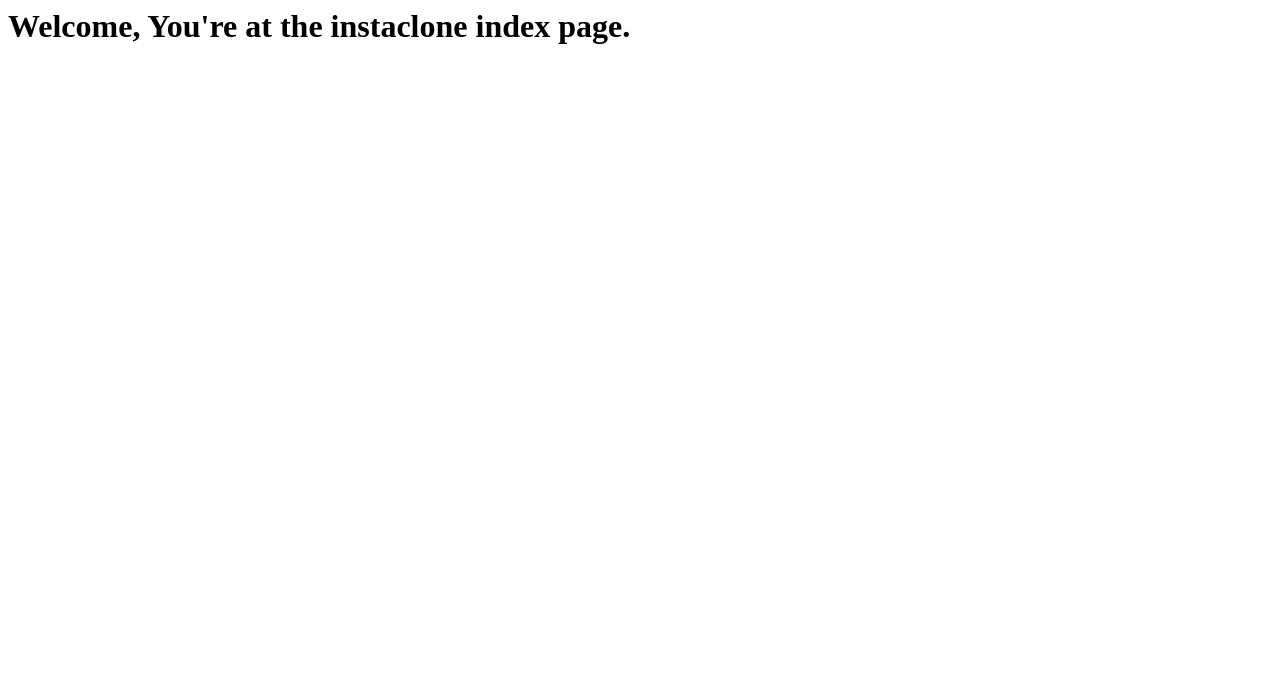
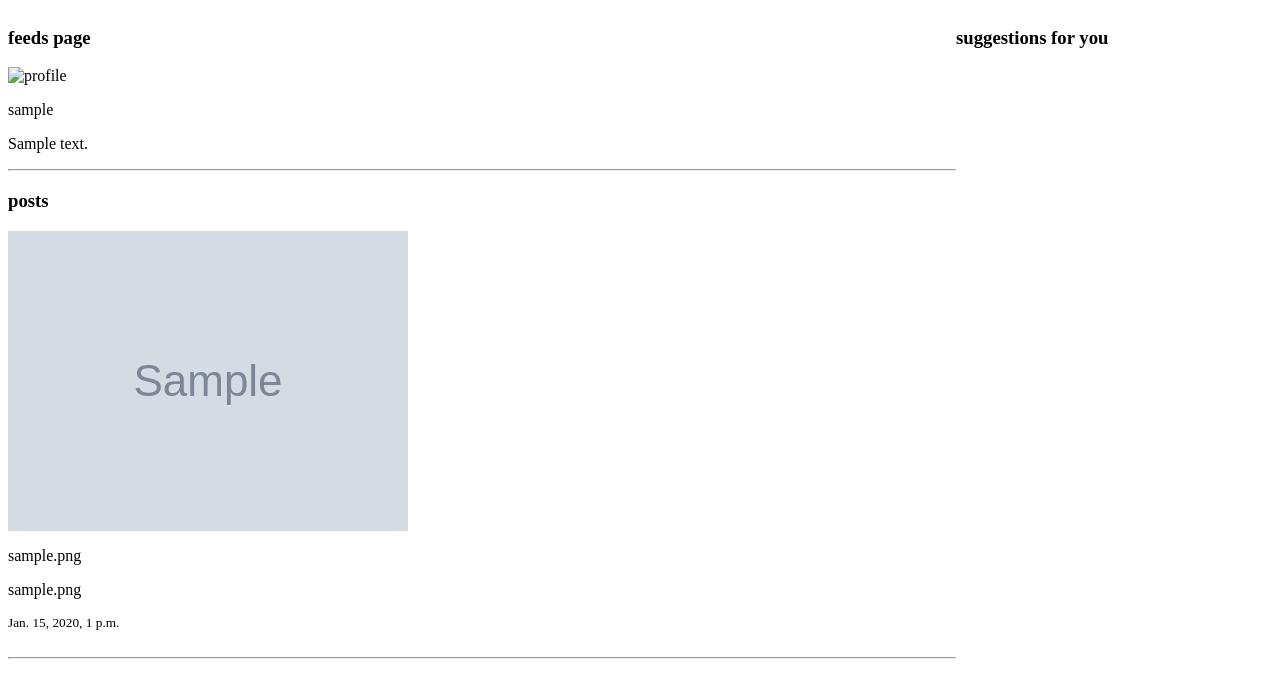
Before and after one commit to Kirugik/instaclone, a Django app: page / in a window 1280 px wide. Shown: the top 698 px of the page. Run offline with Django 4.2, Linux system fonts and the light colour scheme; tables that the repository leaves empty hold one stand-in row (Sample ...).

Commit message:
Display user images in index page

```diff
--- a/photoapp/models.py
+++ b/photoapp/models.py
@@ -9,7 +9,7 @@ class Profile(models.Model):
     bio = models.CharField(max_length=200, blank=True)
 
     def __str__(self):
-        return self.user
+        return self.bio
 
 
 
@@ -20,8 +20,8 @@ class Image(models.Model):
     image_caption = models.TextField(max_length=200, null=True, blank=True)
     posted = models.DateTimeField(auto_now_add=True)
     # author = models.ForeignKey(User, on_delete=models.CASCADE)
-    likes = models.ForeignKey('Like', on_delete=models.CASCADE)
-    comments = models.ForeignKey('Comment', on_delete=models.CASCADE)
+    likes = models.ForeignKey('Like', on_delete=models.CASCADE,null=True, blank=True)
+    comments = models.ForeignKey('Comment', on_delete=models.CASCADE, null=True, blank=True)
 
     class Meta:
         ordering = ['-posted']
--- a/photoapp/templates/photoapp/index.html
+++ b/photoapp/templates/photoapp/index.html
@@ -1 +1,47 @@
-<h1>Welcome, You're at the instaclone index page.</h1>
+<style>
+    .content{
+        display: grid;
+        grid-template-columns: 3fr 1fr;
+    }
+</style>
+
+
+<div class="row">
+    <div class="col-md-2">
+
+    </div>
+    <div class=" content col-md-8">
+        <div class="feeds">
+            <h3>feeds page</h3>
+            {% for profile in profiles %}
+            <img src="" alt="profile">
+            <p>{{profile.user}}</p>
+            <p>{{profile.bio}}</p>
+            <hr>
+            {% endfor %}
+
+
+            <h3>posts</h3>
+            {% for post in posts %}
+            <img src="{{post.image.url}}" alt="image">
+            <p>{{post.image_name}}</p>
+            <p>{{post.image_caption}}</p>
+            <small>{{post.posted}}</small>
+            <br>
+            <br>
+            {% endfor %}
+            <hr>
+
+
+
+
+        </div>
+        <div class="suggestions">
+            <h3>suggestions for you</h3>
+
+            </div>
+    </div>
+    <div class="col-md-2">
+
+    </div>
+</div>
--- a/photoapp/urls.py
+++ b/photoapp/urls.py
@@ -1,5 +1,8 @@
 from django.urls import path
 from . import views
+
+from django.conf import settings
+from django.conf.urls.static import static
 
 urlpatterns = [
     path('', views.index, name='index'),
@@ -7,3 +10,6 @@ urlpatterns = [
     path('login/', views.login, name='login'),
     path('profile/', views.profile, name='profile'),
 ]
+
+if settings.DEBUG:
+    urlpatterns+= static(settings.MEDIA_URL, document_root = settings.MEDIA_ROOT)
--- a/photoapp/views.py
+++ b/photoapp/views.py
@@ -1,10 +1,16 @@
+from django.shortcuts import render, redirect
+from django.contrib.auth.models import User
 from django.http import HttpResponse
-from django.shortcuts import render, redirect
-from django.http import HttpResponse
+from .models import Profile,Image,Comment,Like
 
 # Create your views here.
 def index(request):
-    return render(request, "photoapp/index.html")
+    profiles = Profile.objects.all()
+    posts = Image.objects.all()
+
+
+    context = {'profiles': profiles, 'posts': posts}
+    return render(request, "photoapp/index.html", context)
 
 def sign_up(request):
     return render(request, 'auth/sign_up.html')
```
Also changed, not shown: instaclone/settings.py (+17 -0 lines), media/posts/elephant.jpeg (added), media/posts/rotw.jpeg (added), media/profile_images/dog.jpg (added), media/profile_images/fam.jpeg (added), media/profile_images/fam2.jpeg (added), photoapp/migrations/0004_alter_image_comments_alter_image_likes.py (added).
